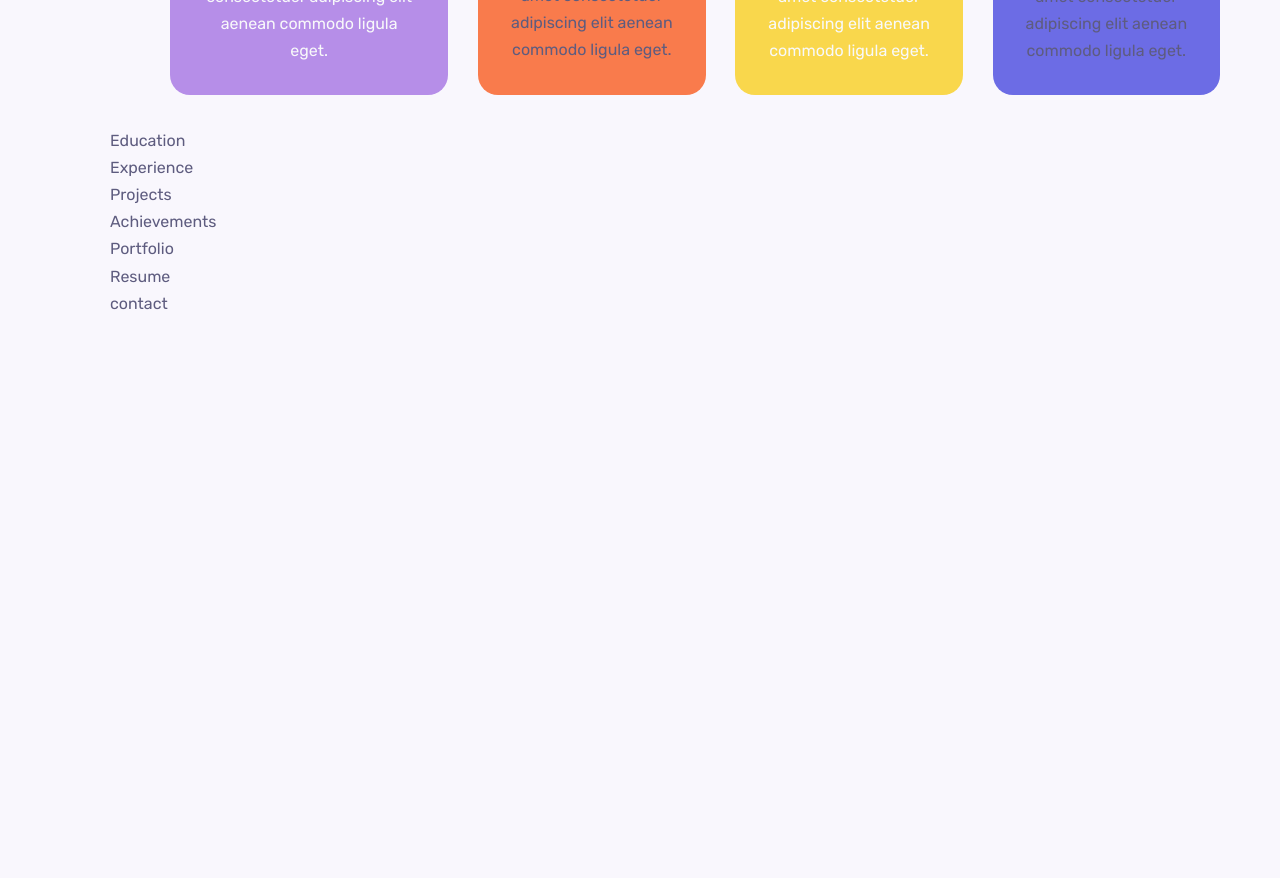
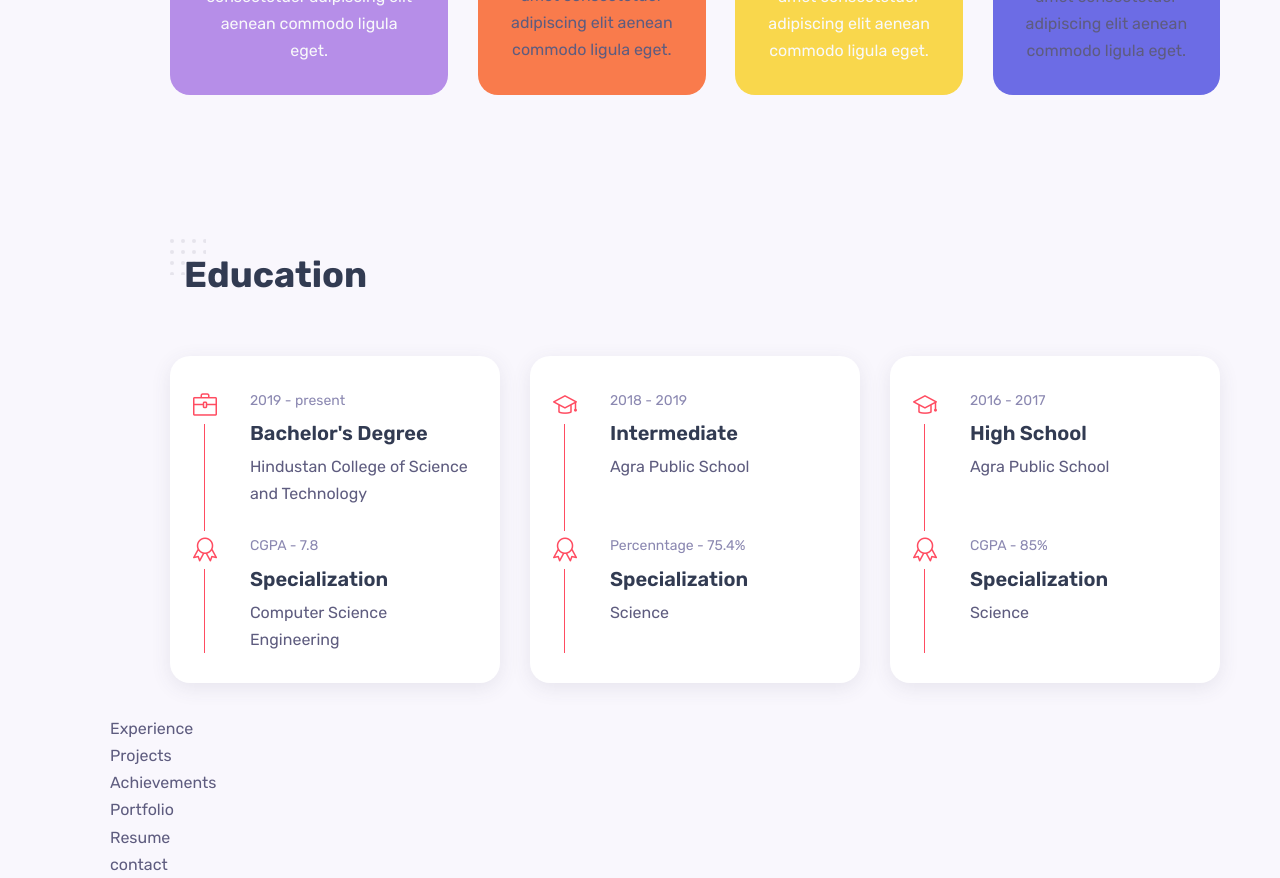
Before and after one commit to horcruxxxx/MyReactPortfolio, a React (Create React App) app in the folder myapp/: page / in a window 1280 px wide. Shown: the part 2000-2878 px from the top of the page. Before the commit the page ends 2317 px from the top, so only its background shows below. Built offline with nearby package versions, Linux system fonts and the light colour scheme; the HTML template or start-up script is replaced by a standard one.

Commit message:
Education Component
Completed

```diff
--- /dev/null
+++ b/myapp/src/components/Education/Card.jsx
@@ -0,0 +1,12 @@
+import React from 'react'
+
+export default function Card(props) {
+  return (
+    <div className="timeline__item">
+        <i className={props.icon}></i>
+        <span className="timeline__date">{props.year}</span>
+        <h3 className="timeline__title">{props.title}</h3>
+        <p className="timeline__text">{props.desc}</p>
+    </div>
+  )
+}
--- /dev/null
+++ b/myapp/src/components/Education/Data.jsx
@@ -0,0 +1,52 @@
+const Data = [
+    {
+      id: 1,
+      category: "Graduation",
+      icon: "icon-briefcase",
+      year: "2019 - present",
+      title: "Bachelor's Degree",
+      desc: "Hindustan College of Science and Technology",
+    },
+    {
+      id: 2,
+      category: "Graduation",
+      icon: "icon-badge",
+      year: "CGPA - 7.8",
+      title: "Specialization",
+      desc: "Computer Science Engineering",
+    },
+    {
+      id: 3,
+      category: "Intermediate",
+      icon: "icon-graduation",
+      year: "2018 - 2019",
+      title: "Intermediate",
+      desc: "Agra Public School",
+    },
+    {
+      id: 4,
+      category: "Intermediate",
+      icon: "icon-badge",
+      year: " Percenntage - 75.4%",
+      title: "Specialization ",
+      desc: "Science",
+    },
+    {
+      id: 5,
+      category: "Highschool",
+      icon: "icon-graduation",
+      year: "2016 - 2017",
+      title: "High School",
+      desc: "Agra Public School",
+    },
+    {
+      id: 6,
+      category: "Highschool",
+      icon: "icon-badge",
+      year: "CGPA - 85%",
+      title: "Specialization ",
+      desc: "Science",
+    },
+  ];
+
+  export default Data;
--- a/myapp/src/components/Education/education.css
+++ b/myapp/src/components/Education/education.css
@@ -0,0 +1,54 @@
+.education__container{
+    grid-template-columns: repeat(3,1fr);
+    column-gap: 1.875rem;
+}
+
+.timeline{
+    background-color: var(--container-color);
+    padding:1.875rem;
+    border-radius:var(--border-radius);
+    position:relative;
+    box-shadow: var(--shadow);
+}
+
+.timeline__item{
+    position: relative;
+    padding-left: 3.12rem;
+    padding-bottom: 1.5rem;
+}
+
+.timeline__item:last-child{
+    padding-bottom: 0;
+}
+
+.timeline__item::before{
+    content:'';
+    width:1px;
+    height: 100%;
+    background-color: var(--first-color);
+    position:absolute;
+    left: .25rem;
+    top:0;
+}
+
+.timeline .icon-briefcase,
+.timeline .icon-graduation,
+.timeline .icon-badge{
+    position:absolute;
+    left: -0.4375rem;
+    top:0;
+    font-size: var(--h2-font-size);
+    color: var(--first-color);
+    background-color: var(--container-color);
+    padding: 0.4375rem 0;
+}
+
+.timeline__date{
+    color: #8b88b1;
+    font-size: var(--small-font-size);
+}
+
+.timeline__title{
+    font-size: var(--h3-font-size);
+    margin:0.5rem 0;
+}
--- a/myapp/src/components/Education/education.jsx
+++ b/myapp/src/components/Education/education.jsx
@@ -1,8 +1,63 @@
 import React from 'react'
 import "./education.css";
+import data from "./Data";
+import Card from './Card';
 
 export default function Education() {
   return (
-    <div>Education</div>
+    <section className="education container section" id="education">
+      <h2 className="section__title">Education</h2>
+
+      <div className="education__container  grid">
+        <div className="timeline grid">
+          {data.map((val,index) => {
+            if(val.category === "Graduation"){
+              return(
+                <Card
+                  key={index}
+                  icon ={val.icon}
+                  title={val.title}
+                  year={val.year}
+                  desc={val.desc}
+                />
+              )
+            }
+          })}
+        </div>
+
+        <div className="timeline grid">
+          {data.map((val,index) => {
+            if(val.category === "Intermediate"){
+              return(
+                <Card
+                  key={index}
+                  icon ={val.icon}
+                  title={val.title}
+                  year={val.year}
+                  desc={val.desc}
+                />
+              )
+            }
+          })}
+        </div>
+
+        <div className="timeline grid">
+          {data.map((val,index) => {
+            if(val.category === "Highschool"){
+              return(
+                <Card
+                  key={index}
+                  icon ={val.icon}
+                  title={val.title}
+                  year={val.year}
+                  desc={val.desc}
+                />
+              )
+            }
+          })}
+        </div>
+
+      </div>
+    </section>
   )
 }
```
